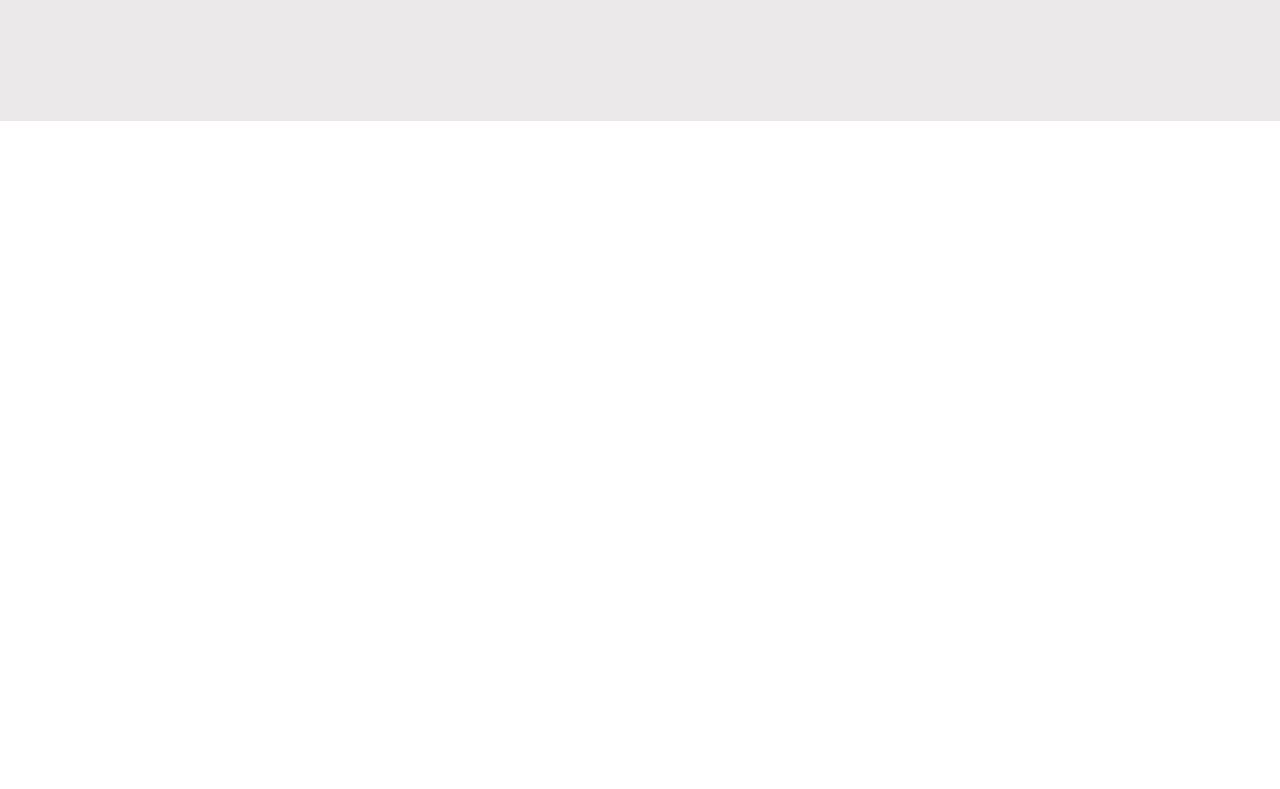
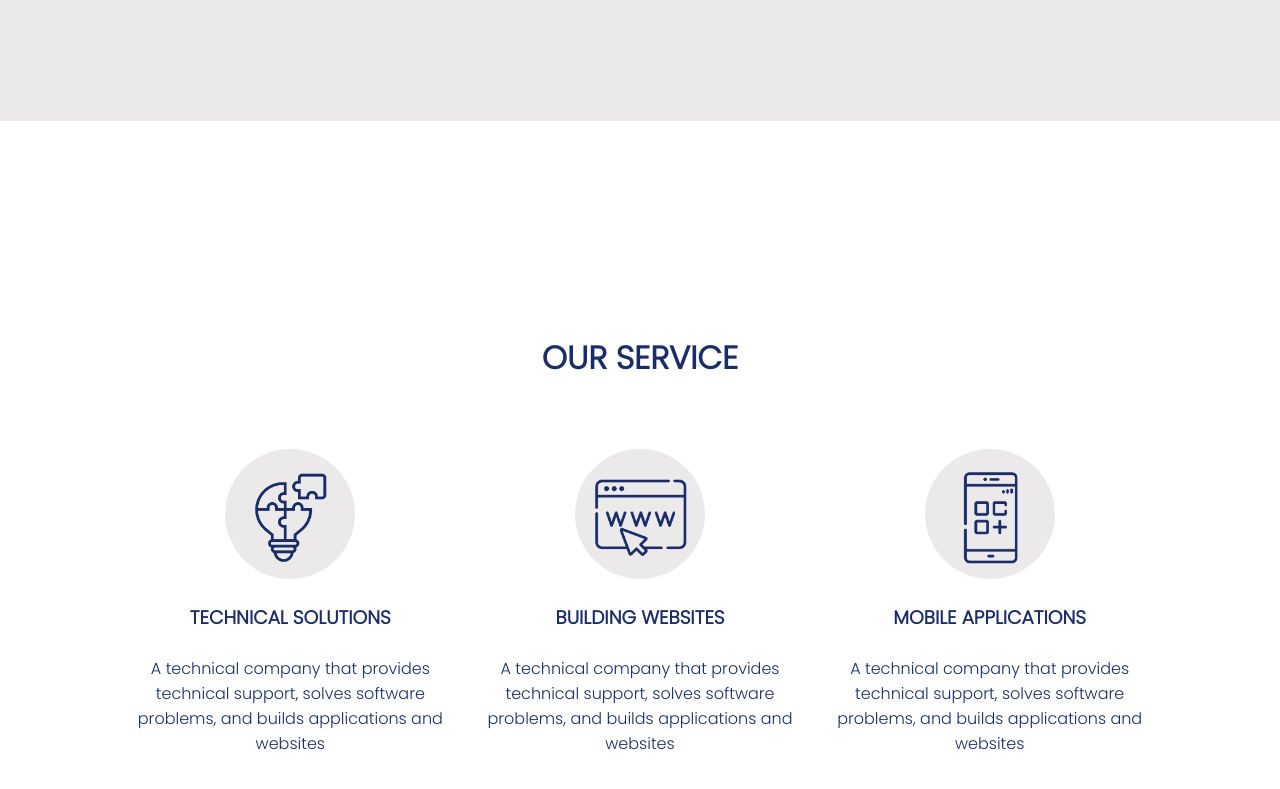
Before and after one commit to d7mi-b/sloution-x, a React (Create React App) app: page / in a window 1280 px wide. Shown: the part 1479-2268 px from the top of the page. Before the commit the page ends 1600 px from the top, so only its background shows below. Built offline with nearby package versions, Linux system fonts and the light colour scheme.

Commit message:
create service section

```diff
--- a/src/App.js
+++ b/src/App.js
@@ -1,11 +1,13 @@
 import About from './pages/About';
 import Home from './pages/Home';
+import Services from './pages/Services';
 
 function App() {
   return (
     <div className="App">
       <Home />
       <About />
+      <Services />
     </div>
   );
 }
--- a/src/index.css
+++ b/src/index.css
@@ -20,6 +20,11 @@
     src: url(./fonts/Poppins/Poppins-Regular.ttf);
 }
 
+@font-face {
+    font-family: PoppinsLight;
+    src: url(./fonts/Poppins/Poppins-Light.ttf);
+}
+
 body {
     font-family: Poppins;
     color: var(--main);
@@ -31,5 +36,5 @@ body {
 }
 
 .section {
-    height: 100vh;
+    min-height: 100vh;
 }
--- /dev/null
+++ b/src/pages/Services.js
@@ -0,0 +1,56 @@
+import style from '../styles/services.module.css';
+import tecnecal from '../images/solution.png';
+import website from '../images/internet.png';
+import apps from '../images/add.png';
+
+const services = [
+    {
+        id: 1,
+        title: 'technical solutions',
+        body: 'A technical company that provides technical support, solves software problems, and builds applications and websites',
+        img: tecnecal,
+    },
+    {
+        id: 2,
+        title: 'building websites',
+        body: 'A technical company that provides technical support, solves software problems, and builds applications and websites',
+        img: website,
+    },
+    {
+        id: 3,
+        title: 'Mobile applications',
+        body: 'A technical company that provides technical support, solves software problems, and builds applications and websites',
+        img: apps,
+    }
+]
+
+const Services = () => {
+    return (
+        <section className={`section ${style.services}`}>
+            <div className={`container ${style.container}`}>
+                <header>
+                    <h1>OUR SERVICE</h1>
+                </header>
+                <section className={style.serviceContiner}>
+                    {
+                        services.map(e => {
+                            return (
+                                <article className={style.service}>
+                                    <section className={style.img}>
+                                        <img src={e.img} alt='' />
+                                    </section>
+                                    <header>
+                                        <h3>{e.title}</h3>
+                                    </header>
+                                    <p>{e.body}</p>
+                                </article>
+                            )
+                        })
+                    }
+                </section>
+            </div>
+        </section>
+    )
+}
+
+export default Services;
--- a/src/styles/about.module.css
+++ b/src/styles/about.module.css
@@ -1,8 +1,3 @@
-@font-face {
-    font-family: PoppinsLight;
-    src: url(../fonts/Poppins/Poppins-Light.ttf);
-}
-
 .about {
     background-color: var(--background);
 }
--- /dev/null
+++ b/src/styles/services.module.css
@@ -0,0 +1,51 @@
+.services {
+    display: flex;
+    flex-direction: column;
+    justify-content: center;
+}
+
+.services .container {
+    text-align: center;
+    font-family: PoppinsLight;
+}
+
+.services .container header h1 {
+    font-size: 2rem;
+    margin: 3rem auto;
+}
+
+.serviceContiner {
+    display: grid;
+    grid-template-columns: repeat(3, 1fr);
+    grid-gap: 25px;
+}
+
+.service {
+    text-align: center;
+}
+
+.service .img {
+    background-color: var(--background);
+    border-radius: 50%;
+    width: 130px;
+    height: 130px;
+    margin: 1.2rem auto;
+    text-align: center;
+}
+
+.service .img img {
+    width: 70%;
+    position: relative;
+    top: 35%;
+    left: 18%;
+    transform: translate(-25%, -25%);
+}
+
+.service header h3 {
+    text-transform: uppercase;
+    margin: 1.5rem auto;
+}
+
+.service p {
+    text-align: center;
+}
```
